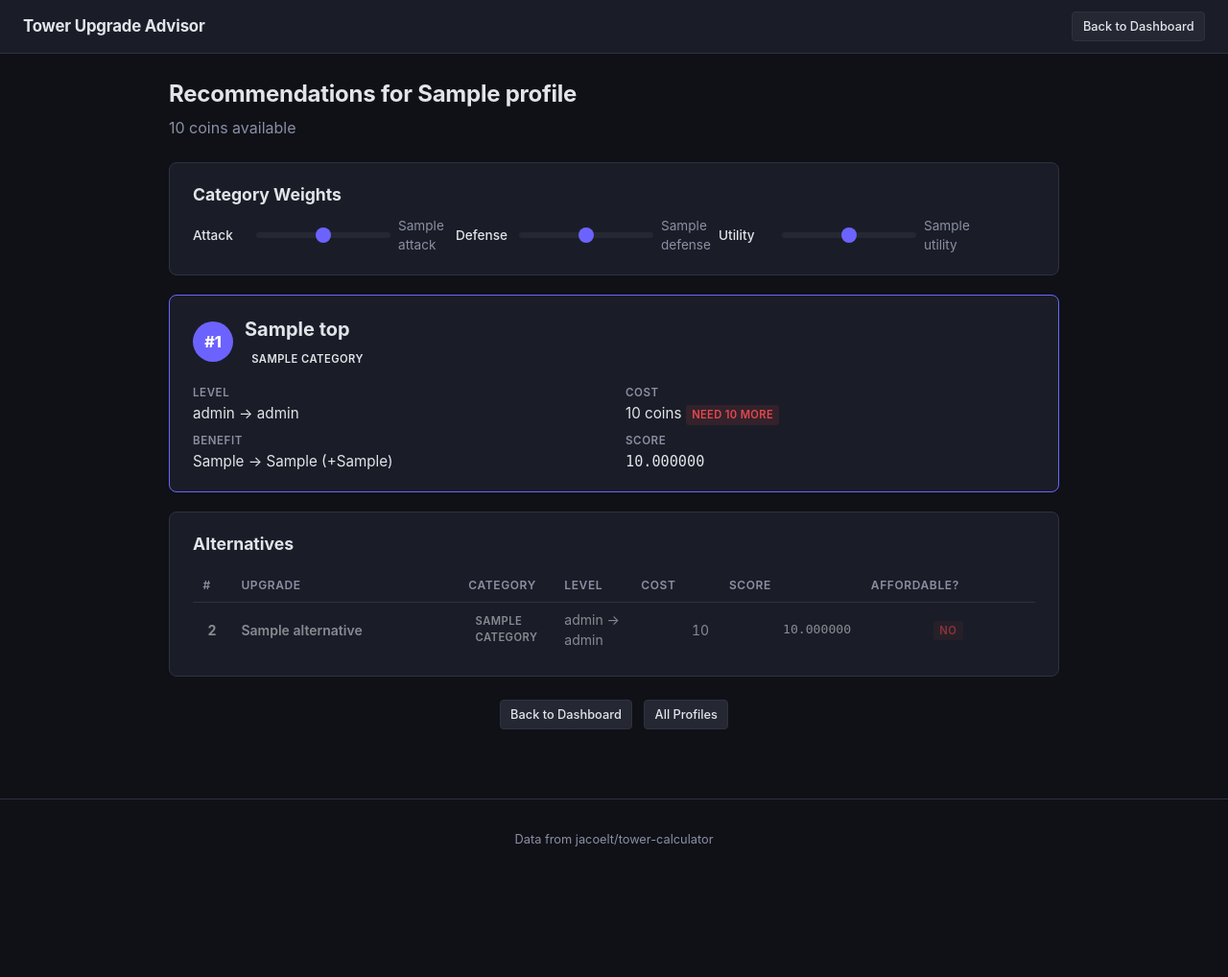
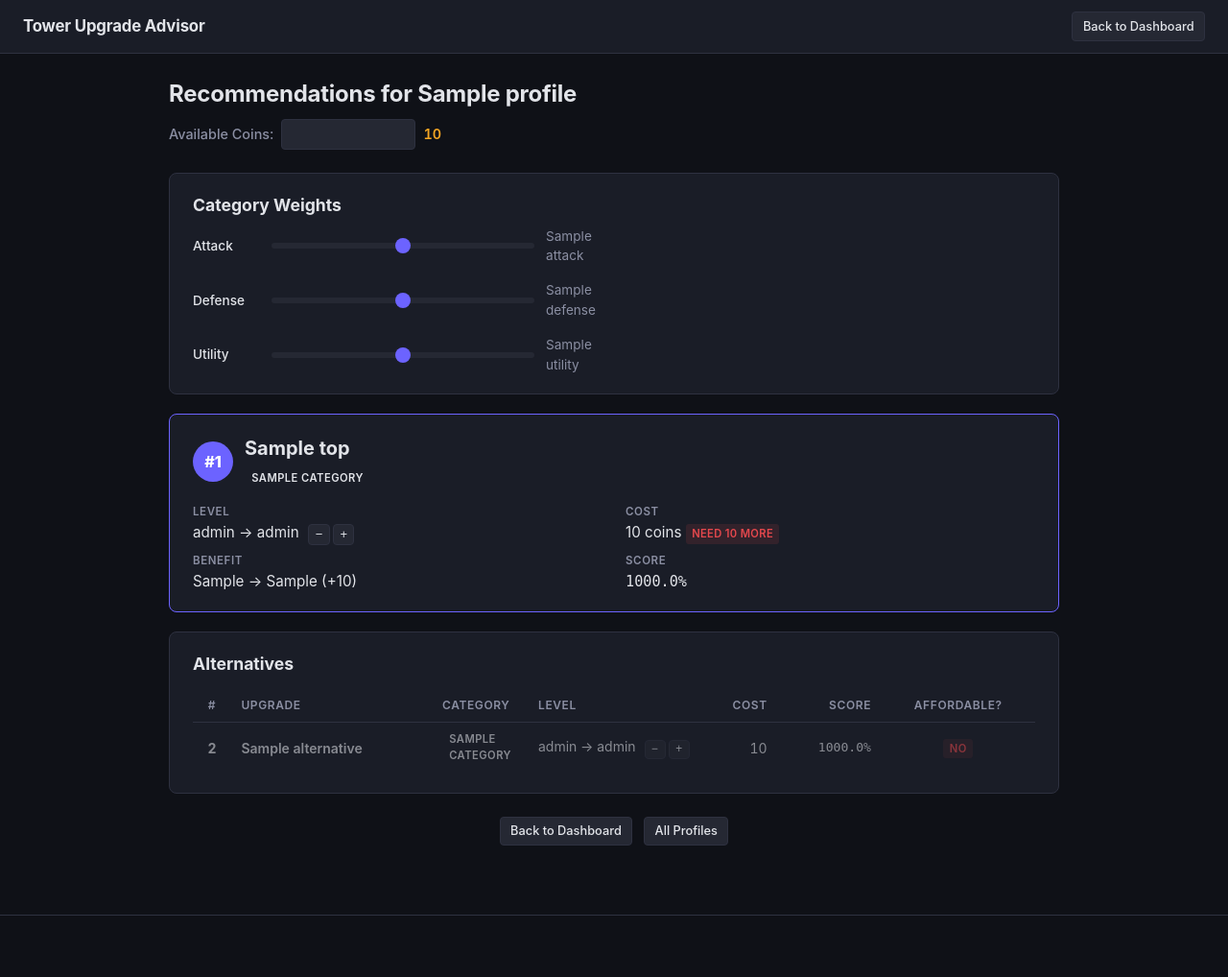
Before and after one commit to Nebulazer123/tower-upgrade-advisor, a Flask app: template templates/recommend.html in a window 1280 px wide. Shown: the whole page at 96% size. Before the commit the page ends 882 px from the top, so only its background shows below. Run offline with Flask 3, Linux system fonts and the light colour scheme; the template is opened without the code that fills it: most values are stand-ins (such as "Sample title", 1, 10 or a date in 2020).

Commit message:
Latest changes with UI improvements

```diff
--- a/app.py
+++ b/app.py
@@ -46,7 +46,7 @@
 
 @app.template_filter("score_fmt")
 def _score_filter(value: float) -> str:
-    return f"{value:.6f}"
+    return f"{value * 100:.1f}%"
 
 
 # ---------------------------------------------------------------------------
@@ -94,6 +94,7 @@
         for u in cat_upgrades:
             cur = profile.get_level(u.id)
             maxed = cur >= u.max_level
+            current_effect = u.base_value if cur == 0 else u.levels[cur - 1].cumulative_effect
             next_cost = None
             next_delta = None
             if not maxed:
@@ -104,6 +105,7 @@
                 {
                     "upgrade": u,
                     "current_level": cur,
+                    "current_effect": current_effect,
                     "maxed": maxed,
                     "next_cost": next_cost,
                     "next_delta": next_delta,
@@ -138,6 +140,7 @@
         abort(404)
 
     maxed = level >= upgrade.max_level
+    current_effect = upgrade.base_value if level == 0 else upgrade.levels[level - 1].cumulative_effect
     next_cost = None
     next_delta = None
     if not maxed:
@@ -151,6 +154,7 @@
         row={
             "upgrade": upgrade,
             "current_level": level,
+            "current_effect": current_effect,
             "maxed": maxed,
             "next_cost": next_cost,
             "next_delta": next_delta,
@@ -171,6 +175,33 @@
     if profile is None:
         abort(404)
     return render_template("partials/coins_display.html", profile=profile)
+
+
+@app.post("/profile/<profile_id>/coins-and-recommend")
+def update_coins_and_recommend(profile_id: str):
+    """htmx endpoint: update coins, re-rank, return updated coins + recommendation table (OOB)."""
+    try:
+        coins = int(request.form.get("coins", 0))
+    except (ValueError, TypeError):
+        coins = 0
+    coins = max(0, coins)
+
+    profile = _profiles.update_coins(profile_id, coins)
+    if profile is None:
+        abort(404)
+
+    engine = BalancedEngine(profile.weights)
+    ranked = engine.rank(_upgrades, profile)
+    top = ranked[0] if ranked else None
+    alternatives = ranked[1:11] if len(ranked) > 1 else []
+
+    return render_template(
+        "partials/coins_and_recommend.html",
+        profile=profile,
+        engine=engine,
+        top=top,
+        alternatives=alternatives,
+    )
 
 
 @app.get("/profile/<profile_id>/recommend")
@@ -231,5 +262,38 @@
     )
 
 
+@app.post("/profile/<profile_id>/level-recommend")
+def update_level_recommend(profile_id: str):
+    """htmx endpoint: update level and return updated recommendation table."""
+    upgrade_id = request.form.get("upgrade_id", "")
+    try:
+        level = int(request.form.get("level", 0))
+    except (ValueError, TypeError):
+        level = 0
+
+    upgrade = _upgrades.get_upgrade(upgrade_id)
+    if upgrade is None:
+        abort(400)
+
+    level = max(0, min(level, upgrade.max_level))
+    profile = _profiles.update_level(profile_id, upgrade_id, level)
+    if profile is None:
+        abort(404)
+
+    engine = BalancedEngine(profile.weights)
+    ranked = engine.rank(_upgrades, profile)
+    top = ranked[0] if ranked else None
+    alternatives = ranked[1:11] if len(ranked) > 1 else []
+
+    return render_template(
+        "partials/recommendation_table.html",
+        profile=profile,
+        engine=engine,
+        top=top,
+        alternatives=alternatives,
+        all_ranked=ranked[:20],
+    )
+
+
 if __name__ == "__main__":
     app.run(debug=True, port=5000)
--- a/static/style.css
+++ b/static/style.css
@@ -317,6 +317,19 @@
   padding: 0.5rem 0.65rem;
   border-bottom: 1px solid var(--border);
 }
+.upgrade-table th.col-max,
+.upgrade-table th.col-current-effect,
+.upgrade-table th.col-cost,
+.upgrade-table th.col-delta {
+  text-align: right;
+}
+.upgrade-table th.col-rank,
+.upgrade-table th.col-afford {
+  text-align: center;
+}
+.upgrade-table th.col-score {
+  text-align: right;
+}
 .upgrade-table td {
   padding: 0.45rem 0.65rem;
   border-bottom: 1px solid var(--border);
@@ -330,13 +343,35 @@
 .row-unaffordable { opacity: 0.55; }
 
 .col-level { width: 80px; }
-.col-max { width: 55px; color: var(--text-muted); }
+.col-max { width: 55px; text-align: right; color: var(--text-muted); font-variant-numeric: tabular-nums; }
+.col-current-effect { width: 90px; text-align: right; font-variant-numeric: tabular-nums; }
 .col-cost { text-align: right; }
 .col-delta { text-align: right; }
 .col-rank { width: 40px; text-align: center; font-weight: 700; }
 .col-score { text-align: right; }
 .col-afford { text-align: center; }
 .col-cat { width: 90px; }
+
+.level-control {
+  display: flex;
+  align-items: center;
+  gap: 0.35rem;
+}
+
+.level-buttons {
+  display: inline-flex;
+  align-items: center;
+  gap: 0.2rem;
+  margin-left: 0.35rem;
+  vertical-align: middle;
+}
+.level-form { display: inline; }
+.level-btn {
+  min-width: 1.6em;
+  padding: 0.2rem 0.4rem;
+  font-size: 0.85em;
+  line-height: 1;
+}
 
 .level-input {
   width: 64px;
@@ -423,23 +458,25 @@
 
 .slider-group {
   display: flex;
-  flex-wrap: wrap;
-  gap: 1rem 2rem;
+  flex-direction: column;
+  gap: 1rem;
+  max-width: 400px;
 }
 .slider-group label {
-  display: flex;
+  display: grid;
+  grid-template-columns: 70px 1fr 32px;
   align-items: center;
-  gap: 0.5rem;
+  gap: 0.75rem;
 }
 .slider-label {
   font-weight: 500;
   font-size: 0.85rem;
-  width: 58px;
 }
 .slider {
   -webkit-appearance: none;
   appearance: none;
-  width: 140px;
+  width: 100%;
+  min-width: 0;
   height: 6px;
   border-radius: 3px;
   background: var(--bg-input);
@@ -477,6 +514,7 @@
    =================================================================== */
 
 .rec-table .col-name { font-weight: 600; }
+.rec-table .col-level { min-width: 140px; white-space: nowrap; }
 
 /* ===================================================================
    Responsive
--- a/templates/base.html
+++ b/templates/base.html
@@ -18,7 +18,6 @@
   </main>
 
   <footer class="site-footer">
-    <p>Data from <a href="https://github.com/jacoelt/tower-calculator" target="_blank" rel="noopener">jacoelt/tower-calculator</a></p>
   </footer>
 </body>
 </html>
--- a/templates/dashboard.html
+++ b/templates/dashboard.html
@@ -33,6 +33,7 @@
           <th class="col-name">Upgrade</th>
           <th class="col-level">Level</th>
           <th class="col-max">Max</th>
+          <th class="col-current-effect">Current Effect</th>
           <th class="col-cost">Next Cost</th>
           <th class="col-delta">Next Effect</th>
         </tr>
--- /dev/null
+++ b/templates/partials/coins_and_recommend.html
@@ -0,0 +1,2 @@
+<span id="coins-display" class="coins-value" hx-swap-oob="true">{{ profile.available_coins | commas }}</span>
+{% include "partials/recommendation_table.html" %}
--- a/templates/partials/recommendation_table.html
+++ b/templates/partials/recommendation_table.html
@@ -10,7 +10,25 @@
   <div class="best-pick-details">
     <div class="detail-row">
       <span class="detail-label">Level</span>
-      <span class="detail-value">{{ top.current_level }} &rarr; {{ top.next_level }}</span>
+      <span class="detail-value">
+        {{ top.current_level }} &rarr; {{ top.next_level }}
+        <span class="level-buttons">
+          <form class="level-form" hx-post="{{ url_for('update_level_recommend', profile_id=profile.id) }}"
+                hx-target="#recommendation-results"
+                hx-swap="innerHTML"
+                hx-vals='{"upgrade_id": "{{ top.upgrade_id }}"}'>
+            <input type="hidden" name="level" value="{{ top.current_level - 1 }}">
+            <button type="submit" class="btn btn-sm level-btn" {% if top.current_level <= 0 %}disabled{% endif %} aria-label="Decrease level">&minus;</button>
+          </form>
+          <form class="level-form" hx-post="{{ url_for('update_level_recommend', profile_id=profile.id) }}"
+                hx-target="#recommendation-results"
+                hx-swap="innerHTML"
+                hx-vals='{"upgrade_id": "{{ top.upgrade_id }}"}'>
+            <input type="hidden" name="level" value="{{ top.current_level + 1 }}">
+            <button type="submit" class="btn btn-sm level-btn" aria-label="Increase level">+</button>
+          </form>
+        </span>
+      </span>
     </div>
     <div class="detail-row">
       <span class="detail-label">Cost</span>
@@ -24,7 +42,7 @@
     </div>
     <div class="detail-row">
       <span class="detail-label">Benefit</span>
-      <span class="detail-value">{{ top.current_effect }} &rarr; {{ top.next_effect }} (+{{ top.marginal_benefit }})</span>
+      <span class="detail-value">{{ top.current_effect }} &rarr; {{ top.next_effect }} (+{{ top.marginal_benefit | round(2) }})</span>
     </div>
     <div class="detail-row">
       <span class="detail-label">Score</span>
@@ -60,7 +78,25 @@
           <td class="col-rank">{{ loop.index + 1 }}</td>
           <td class="col-name">{{ r.upgrade_name }}</td>
           <td class="col-cat"><span class="category-tag category-{{ r.category }}">{{ r.category | capitalize }}</span></td>
-          <td class="col-level">{{ r.current_level }} &rarr; {{ r.next_level }}</td>
+          <td class="col-level">
+            {{ r.current_level }} &rarr; {{ r.next_level }}
+            <span class="level-buttons">
+              <form class="level-form" hx-post="{{ url_for('update_level_recommend', profile_id=profile.id) }}"
+                    hx-target="#recommendation-results"
+                    hx-swap="innerHTML"
+                    hx-vals='{"upgrade_id": "{{ r.upgrade_id }}"}'>
+                <input type="hidden" name="level" value="{{ r.current_level - 1 }}">
+                <button type="submit" class="btn btn-sm level-btn" {% if r.current_level <= 0 %}disabled{% endif %} aria-label="Decrease level">&minus;</button>
+              </form>
+              <form class="level-form" hx-post="{{ url_for('update_level_recommend', profile_id=profile.id) }}"
+                    hx-target="#recommendation-results"
+                    hx-swap="innerHTML"
+                    hx-vals='{"upgrade_id": "{{ r.upgrade_id }}"}'>
+                <input type="hidden" name="level" value="{{ r.current_level + 1 }}">
+                <button type="submit" class="btn btn-sm level-btn" aria-label="Increase level">+</button>
+              </form>
+            </span>
+          </td>
           <td class="col-cost">{{ r.coin_cost | commas }}</td>
           <td class="col-score mono">{{ r.score | score_fmt }}</td>
           <td class="col-afford">
--- a/templates/recommend.html
+++ b/templates/recommend.html
@@ -11,7 +11,16 @@
 {% block content %}
 <header class="page-header">
   <h1>Recommendations for {{ profile.name }}</h1>
-  <p class="subtitle">{{ profile.available_coins | commas }} coins available</p>
+  <div class="coins-editor">
+    <label for="coins-input-recommend">Available Coins:</label>
+    <input type="number" id="coins-input-recommend" name="coins" min="0"
+           value="{{ profile.available_coins }}"
+           hx-post="{{ url_for('update_coins_and_recommend', profile_id=profile.id) }}"
+           hx-trigger="change, keyup[key=='Enter']"
+           hx-target="#recommendation-results"
+           hx-swap="innerHTML">
+    <span id="coins-display" class="coins-value">{{ profile.available_coins | commas }}</span>
+  </div>
 </header>
 
 <section class="card weight-controls">
```
Also changed, not shown: templates/partials/upgrade_row.html (+4 -4 lines).
